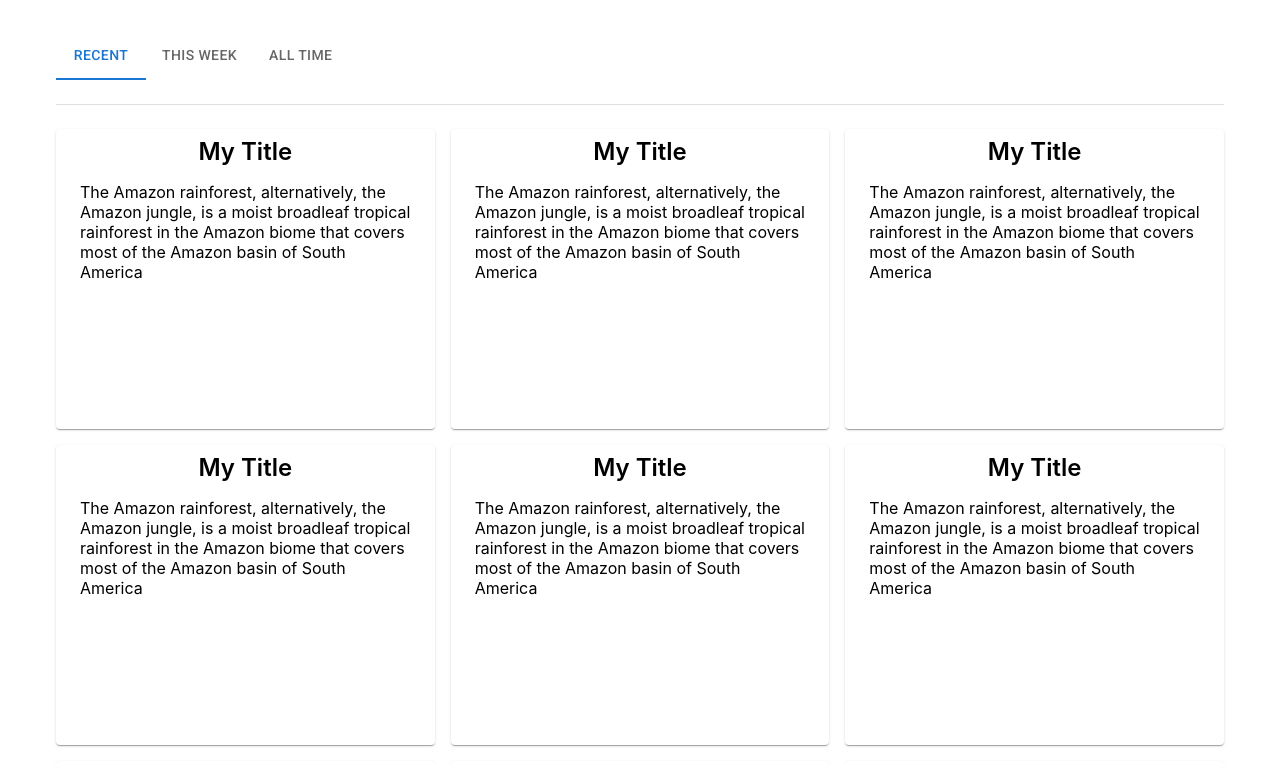
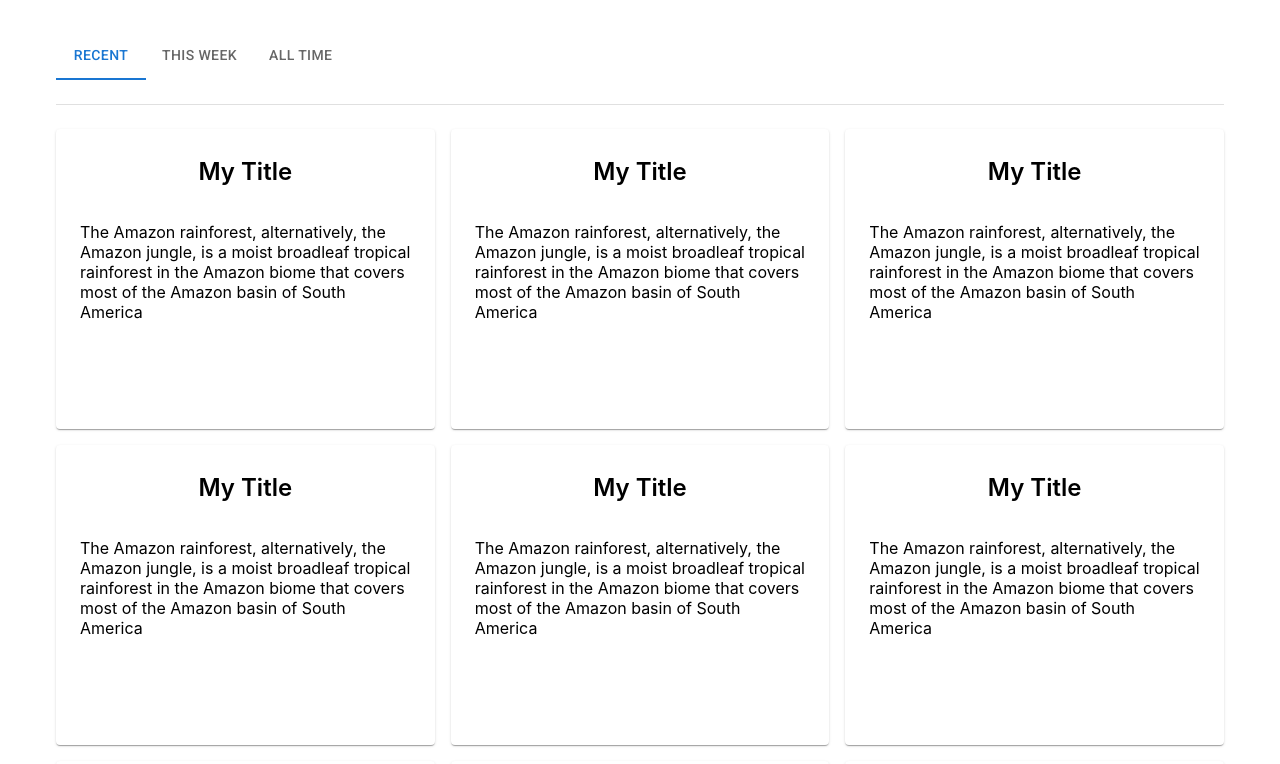
Before and after one commit to brgltd/amazon-forest-crypto, a Next.js app: page / in a window 1280 px wide. Shown: the top 764 px of the page. Built offline with nearby package versions, Linux system fonts and the light colour scheme.

Commit message:
fix: fix title prop

```diff
--- a/pages/index.js
+++ b/pages/index.js
@@ -20,7 +20,7 @@ function Item() {
         height: "300px",
       }}
     >
-      <Typography variant="h2" sx={{ fontSize: 24, fontWeight: 600 }}>
+      <Typography component="h2" sx={{ fontSize: 24, fontWeight: 600 }}>
         My Title
       </Typography>
       <Typography paragraph sx={{ p: 2, textAlign: "left" }}>
```
